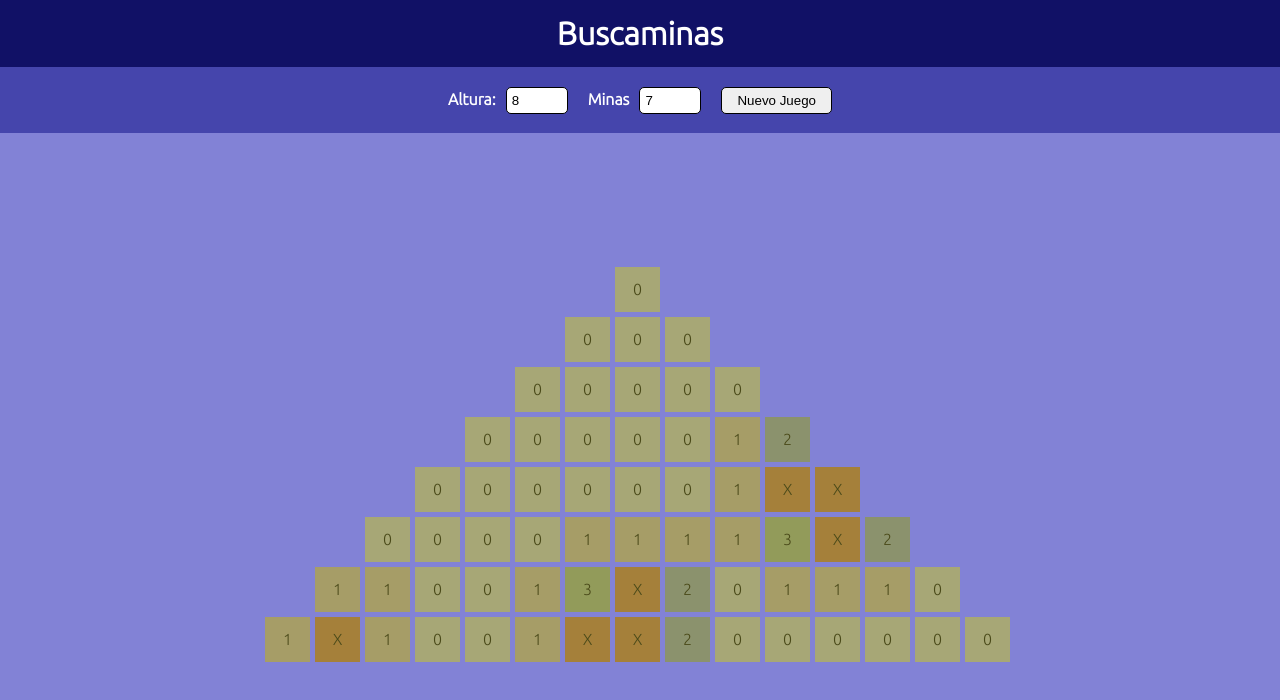
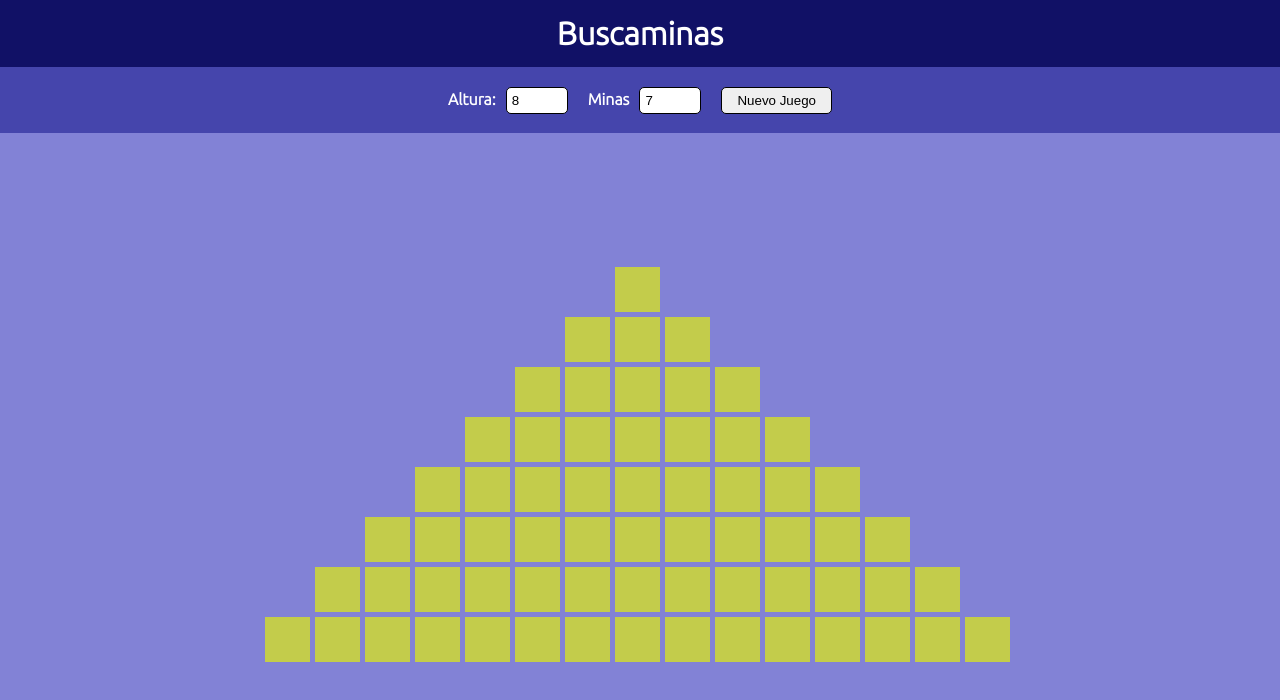
Before and after one commit to J-Alz/Buscaminas-piramide, a React (Vite) app: page / in a window 1280 px wide. Shown: the top 700 px of the page. Built offline with nearby package versions, Linux system fonts and the light colour scheme.

Commit message:
modify color

```diff
--- a/src/index.css
+++ b/src/index.css
@@ -90,7 +90,7 @@ button:hover{
   align-items: center;
   flex-direction: column;
   cursor: pointer;
-  background-color: rgba(117, 117, 40, 0.637);
+  background-color: rgb(195, 204, 75);
 }
 .visible{
   background-color: greenyellow;
```
